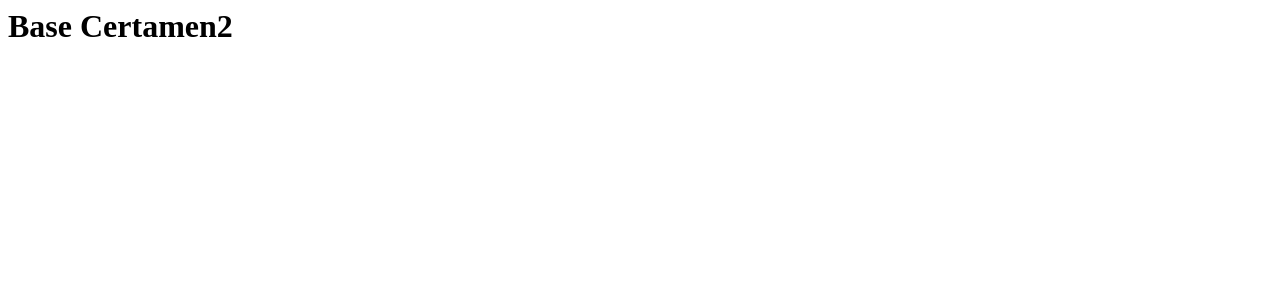
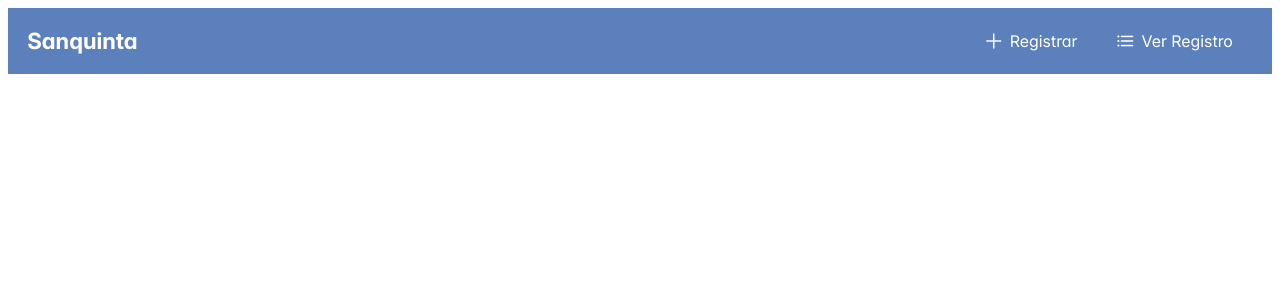
Before and after one commit to Nmcp1/Taller1Front, a React (Vite) app in the folder Taller1Front/: page / in a window 1280 px wide. Shown: the top 300 px of the page. Built offline with nearby package versions, Linux system fonts and the light colour scheme.

Commit message:
navbar funcional + poner más bonita

```diff
--- a/Taller1Front/package.json
+++ b/Taller1Front/package.json
@@ -15,6 +15,7 @@
     "primereact": "^10.9.7",
     "react": "^19.1.1",
     "react-dom": "^19.1.1",
+    "react-router-dom": "^7.9.6",
     "sass": "^1.93.3",
     "vite-plugin-sass": "^0.1.0"
   },
--- a/Taller1Front/src/App.jsx
+++ b/Taller1Front/src/App.jsx
@@ -1,15 +1,17 @@
-import { useState } from 'react'
+import { BrowserRouter, Routes, Route } from "react-router-dom";
+import Navbar from "./components/Navbar";
+import LecturaForm from "./components/LecturaForm";
+import LecturaView from "./components/LecturaView";
 
-function App() {
-  const [count, setCount] = useState(0)
+export default function App() {
+  return (
+    <BrowserRouter>
+      <Navbar />
 
-  return (
-    <>
-    <div className="row">
-      <h1>Base Certamen2</h1>
-    </div>
-    </>
-  )
+      <Routes>
+        <Route path="/registrar" element={<LecturaForm />} />
+        <Route path="/ver-registro" element={<LecturaView />} />
+      </Routes>
+    </BrowserRouter>
+  );
 }
-
-export default App
--- a/Taller1Front/src/components/Navbar.jsx
+++ b/Taller1Front/src/components/Navbar.jsx
@@ -1,11 +1,31 @@
-import React from 'react'
+import { Menubar } from "primereact/menubar";
+import { useNavigate, useLocation } from "react-router-dom";
+import "../index.scss";
 
-function Navbar() {
+export default function Navbar() {
+  const navigate = useNavigate();
+  const location = useLocation();
+
+  const items = [
+    {
+      label: "Registrar",
+      icon: "pi pi-plus",
+      command: () => navigate("/registrar"),
+      className: location.pathname === "/registrar" ? "active-menu" : ""
+    },
+    {
+      label: "Ver Registro",
+      icon: "pi pi-list",
+      command: () => navigate("/ver-registro"),
+      className: location.pathname === "/ver-registro" ? "active-menu" : ""
+    }
+  ];
+
+  const start = <div className="navbar-title">Sanquinta</div>;
+
   return (
-    <div>
-
+    <div className="navbar-wrapper">
+      <Menubar model={items} start={start} className="custom-menubar" />
     </div>
-  )
+  );
 }
-
-export default Navbar
--- a/Taller1Front/src/index.scss
+++ b/Taller1Front/src/index.scss
@@ -1,4 +1,41 @@
-@import "../node_modules/bootstrap/dist/css/bootstrap-grid.min.css";
-@import '../node_modules/bootstrap/dist/css/bootstrap-utilities.min.css';
-@import "../node_modules/primereact/resources/themes/md-light-indigo/theme.css";
-@import '../node_modules/primeicons/primeicons.css';
+$primary-color: #5C80BC;
+
+.navbar-wrapper {
+  background-color: $primary-color;
+}
+
+.custom-menubar {
+  background-color: $primary-color !important;
+  border: none !important;
+  padding: 0.8rem 1.2rem;
+
+  .p-menubar-root-list {
+    margin-left: auto !important;
+  }
+
+  .navbar-title {
+    font-size: 1.4rem;
+    font-weight: bold;
+    color: white !important;
+  }
+
+  .p-menuitem-link,
+  .p-menuitem-link span,
+  .p-menuitem-link .pi {
+    color: white !important;
+  }
+
+  .p-menuitem-link:hover {
+    background: rgba(255, 255, 255, 0.10) !important;
+  }
+
+  .active-menu > .p-menuitem-link {
+    background: rgba(255, 255, 255, 0.10) !important;
+    font-weight: 600 !important;
+
+    span,
+    .pi {
+      color: white !important;
+    }
+  }
+}
--- a/Taller1Front/src/main.jsx
+++ b/Taller1Front/src/main.jsx
@@ -1,5 +1,8 @@
 import { StrictMode } from 'react'
 import { createRoot } from 'react-dom/client'
+import "primereact/resources/themes/lara-light-blue/theme.css";
+import "primereact/resources/primereact.min.css";
+import "primeicons/primeicons.css";
 import './index.scss'
 import App from './App.jsx'
 
```
Also changed, not shown: 1 other file (tests, documents, lock files or other folders).
